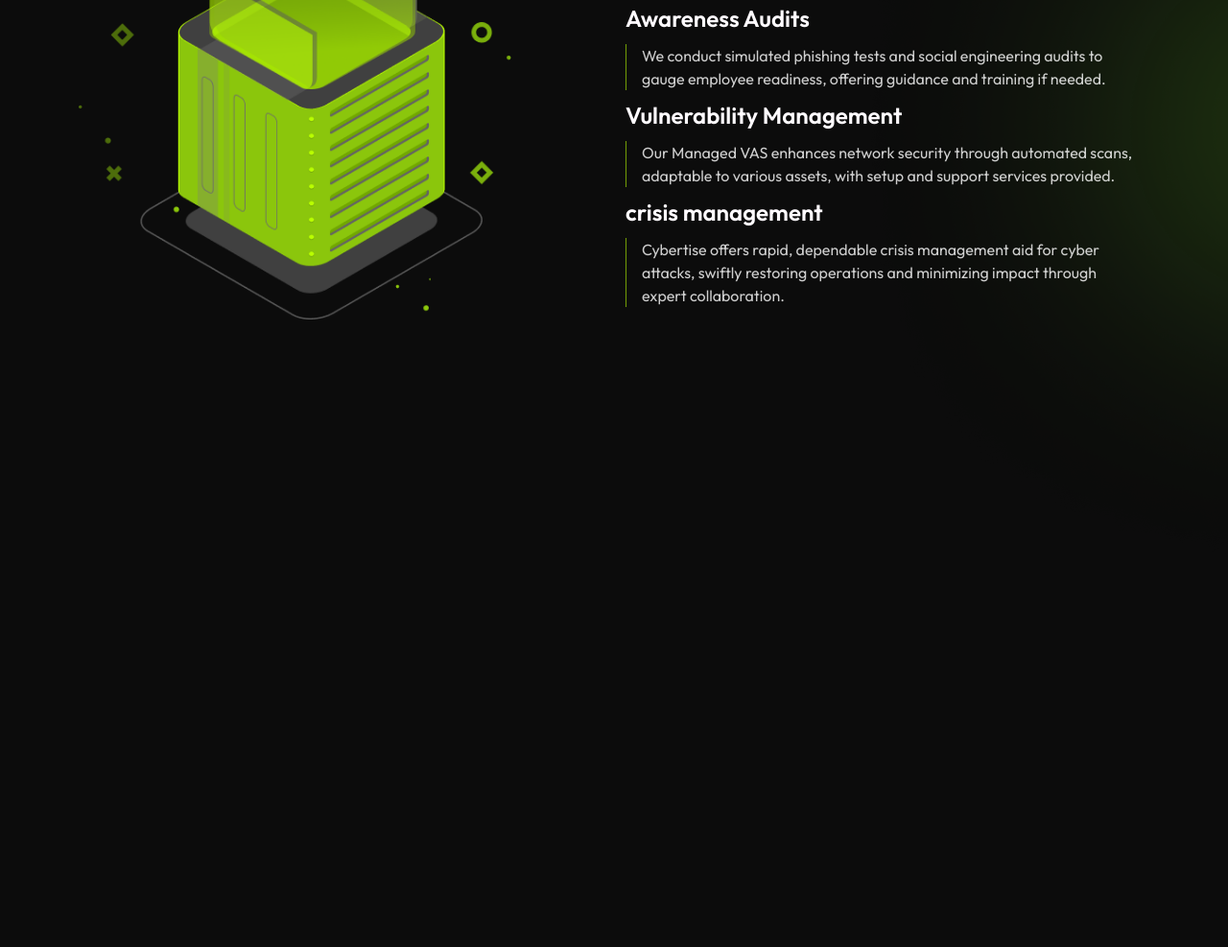
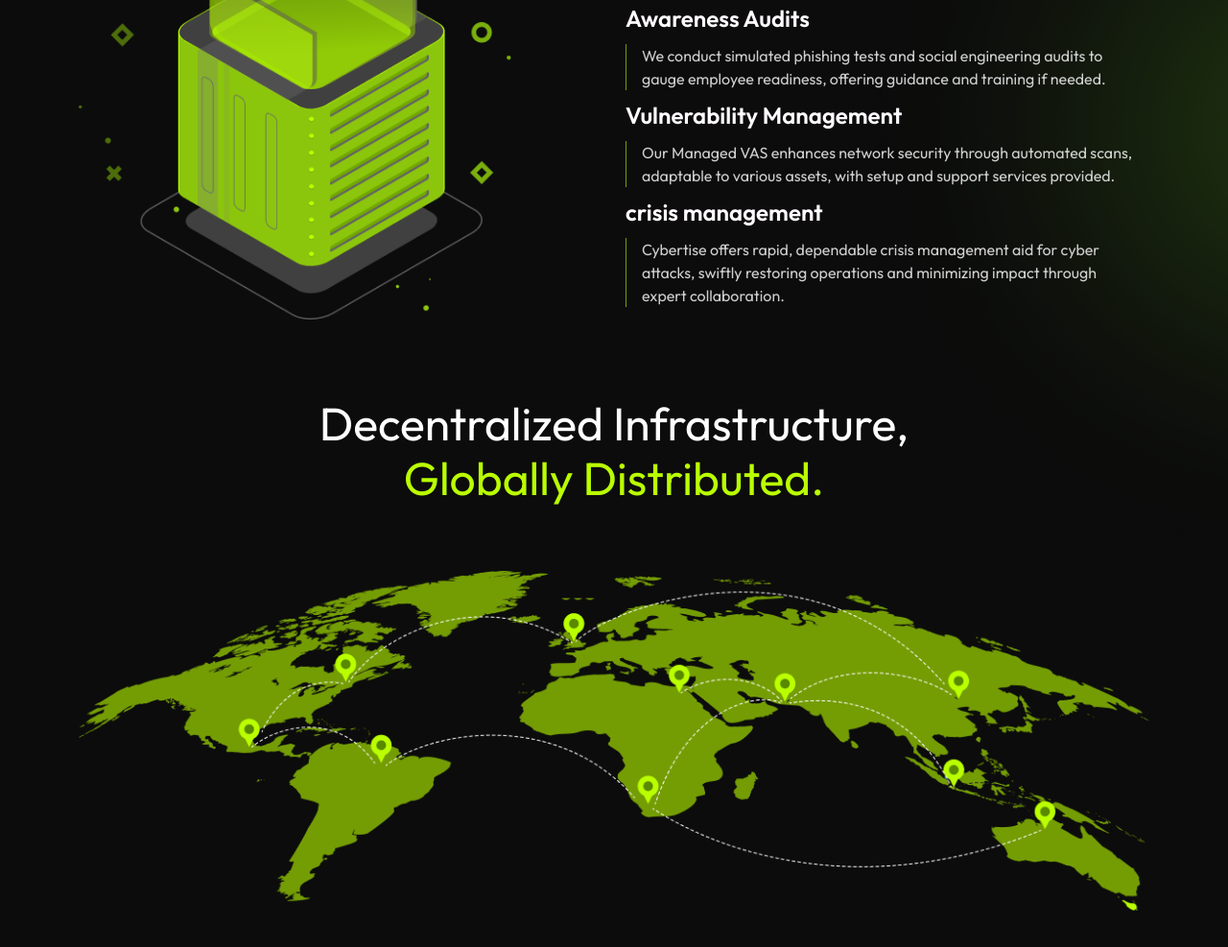
Before and after one commit to rinklepoonia/cybertise, a plain HTML site: page index.html in a window 1280 px wide. Shown: the part 2859-3846 px from the top of the page at 96% size. Before the commit the page ends 3488 px from the top, so only its background shows below. Drawn offline with nearby package versions, Linux system fonts and the light colour scheme.

Commit message:
map section done

```diff
--- a/assets/css/style.css
+++ b/assets/css/style.css
@@ -315,6 +315,20 @@
     top: -41%;
 }
 
+/* =============map-section============ */
+.max_w_725 {
+    max-width: 725px;
+}
+
+.pb_60 {
+    padding-bottom: 60px;
+}
+
+.py_80_170 {
+    padding-top: 80px;
+    padding-bottom: 170px;
+}
+
 @media (min-width:768px) {
     .data_box {
         padding: 36px 75px 36px 41px;
--- a/index.html
+++ b/index.html
@@ -376,6 +376,15 @@
             </div>
         </div>
     </section>
+    <!-- =============map============== -->
+    <section class="py_80_170">
+        <div class="container_1140">
+            <h3 class="ff_outfit fw-normal text48-lg lh-57 color-white max_w_725 text-center mx-auto pb_60">
+                Decentralized
+                Infrastructure, <span class="color-parretGreen">Globally Distributed.</span></h3>
+            <img class="w-100" src="./assets/images/png/map-img.png" alt="map-img">
+        </div>
+    </section>
 
     <script src="https://cdn.jsdelivr.net/npm/bootstrap@5.3.3/dist/js/bootstrap.bundle.min.js"
         integrity="sha384-YvpcrYf0tY3lHB60NNkmXc5s9fDVZLESaAA55NDzOxhy9GkcIdslK1eN7N6jIeHz"
```
Also changed, not shown: assets/images/png/map-img.png (added).
